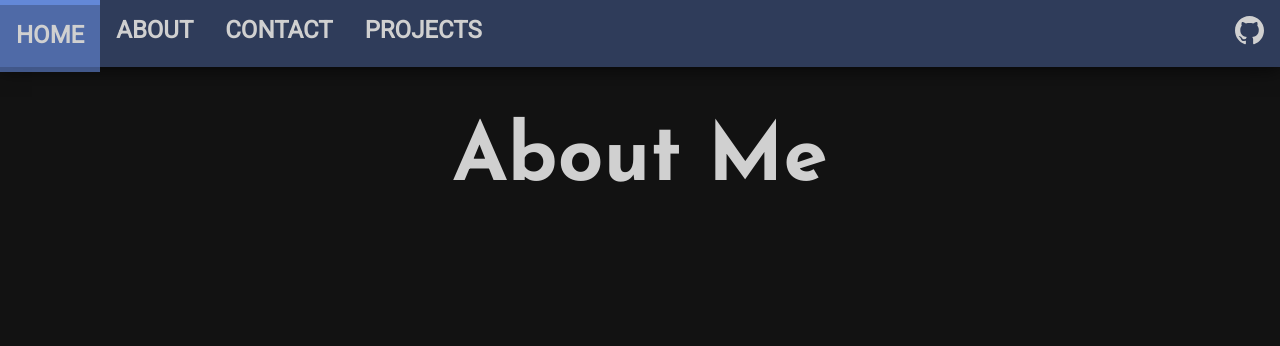
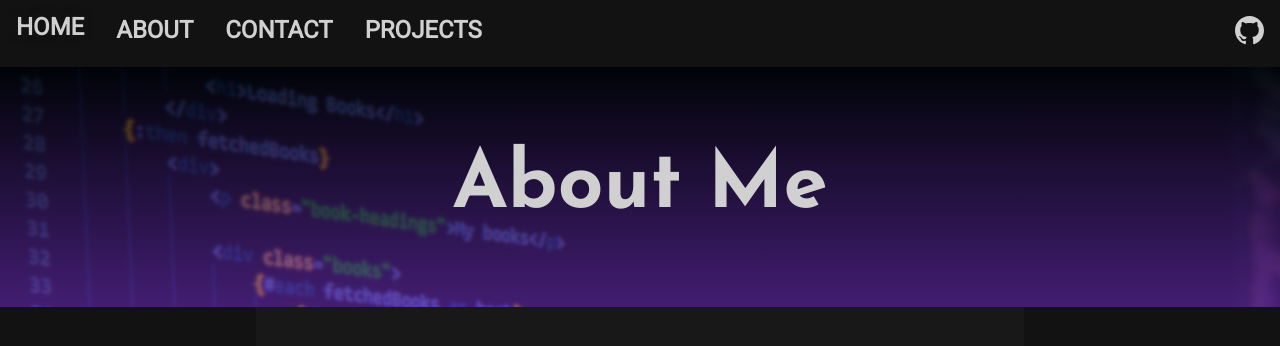
Before and after one commit to InvalidSE/InvalidSE-Web, a SvelteKit app: page /about in a window 1280 px wide. Shown: the top 346 px of the page. Built offline with nearby package versions, Linux system fonts and the light colour scheme.

Commit message:
added code image

```diff
--- a/src/lib/components/navbar.svelte
+++ b/src/lib/components/navbar.svelte
@@ -17,12 +17,12 @@
 <style lang="scss">
 
     #navbar{
-        background-color: #6388d85d;
+        // background-color: #6388d85d;
         width: 100%;
         display: flex;
         flex-direction: row;
         box-shadow: 0 0 20px #000000d2;
-        transform: translateY(-5px);
+        // transform: translateY(-5px);
     }
 
     .nav-item{
@@ -32,12 +32,13 @@
         text-decoration: none;
         padding: 1rem;
         cursor: pointer;
+        transition: background-color 0s;
         transition: 0.5s;
-        border-top: 5px solid transparent;
+        // border-top: 5px solid transparent;
         &:hover{
-            background-color: #6388d89d;
-            border-top: 5px solid #6388d8;
-            transform: translateY(5px);
+            // border-top: 5px solid #6388d8;
+            transform: translateY(-3px);
+            text-shadow: 0 0 10px #181818b4;
         }
 
     }
--- a/src/routes/+layout.svelte
+++ b/src/routes/+layout.svelte
@@ -1,5 +1,6 @@
 <script lang="ts">
-    import '../lib/global.scss'
+    import Navbar from '$lib/components/navbar.svelte';
+import '../lib/global.scss'
 </script>
 
 <slot />
--- a/src/routes/about/+page.svelte
+++ b/src/routes/about/+page.svelte
@@ -7,9 +7,14 @@
 </script>
 
 <div class="grid-container">
+    <div class="header-panel">
+        <h2 id="heading">About Me</h2>
+    </div>
     <div class="left-panel"></div>
     <div class="content">
-        <h2>About Me</h2>
+
+        <div></div>
+
     </div>
     <div class="right-panel"></div>
 </div>
@@ -17,26 +22,39 @@
 <style lang="scss">
     .grid-container {
         display: grid;
-        grid-template-columns: 0.5fr 1.4256fr 0.5fr;
-        grid-template-rows: 1fr;
+        grid-template-columns: 1fr 3fr 1fr;
+        grid-template-rows: auto 100%;
         grid-column-gap: 0px;
         grid-row-gap: 0px;
         height: 100%;
     }
 
+    .header-panel {
+        grid-area: 1 / 1 / 2 / 4;
+        align-items: center;
+        background: linear-gradient(to bottom, rgba(0, 0, 0, 0.726), rgba(123, 44, 187, 0.541)), url("/code.png") no-repeat top center fixed;
+    }
+
     .left-panel {
-        grid-area: 1 / 1 / 6 / 2;
+        grid-area: 2 / 1 / 3 / 2;
     }
 
     .content {
-        grid-area: 1 / 2 / 6 / 3;
+        grid-area: 2 / 2 / 3 / 3;
         display: flex;
         flex-direction: column;
         align-items: center;
-        margin-top: 3rem;
+        background-color: #181818;
+        height: 100%;
     }
 
     .right-panel {
-        grid-area: 1 / 3 / 6 / 4;
+        grid-area: 2 / 3 / 3 / 4;
+    }
+
+    #heading {
+        text-align: center;
+        margin-top: 1em;
+        margin-bottom: 1em;
     }
 </style>
```
Also changed, not shown: src/routes/about/+layout.svelte (line endings or trailing spaces), static/code.png (added).
